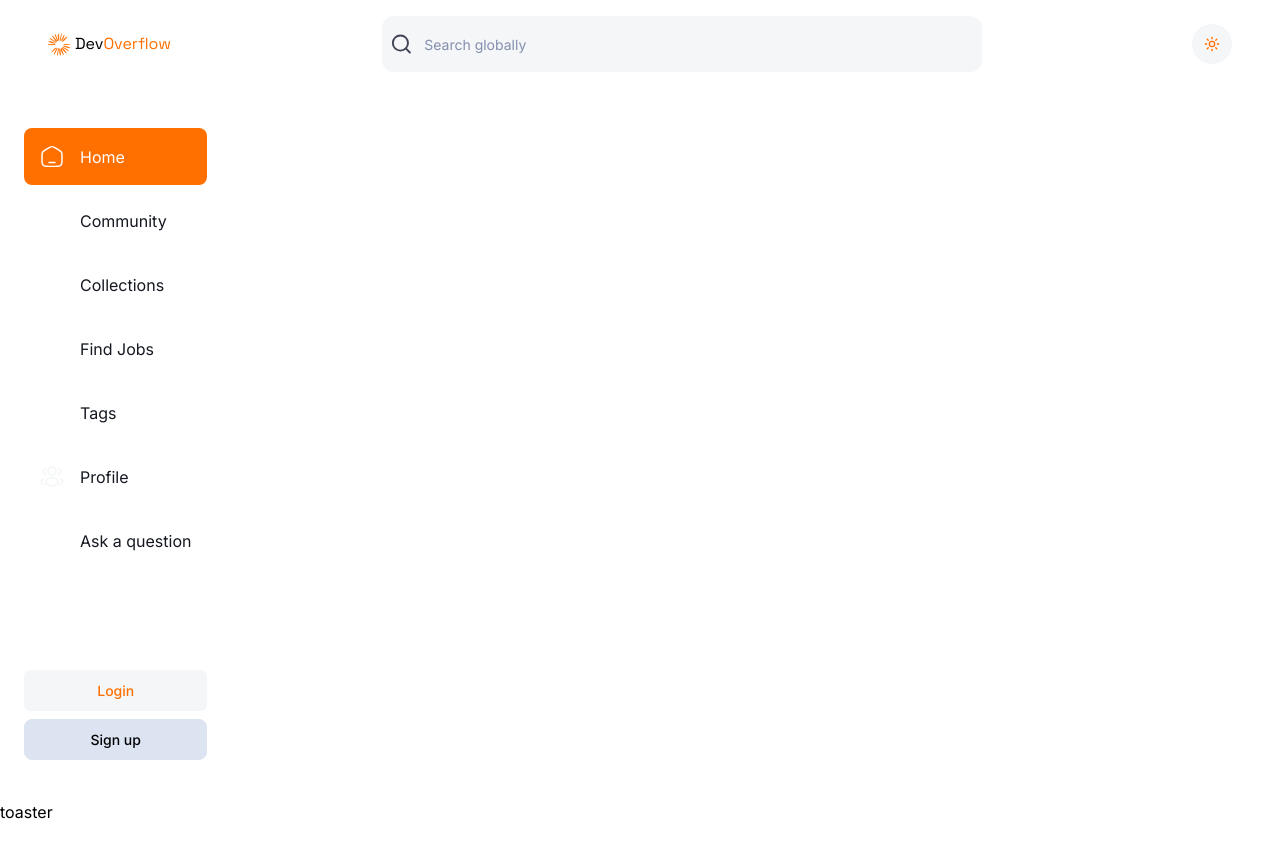
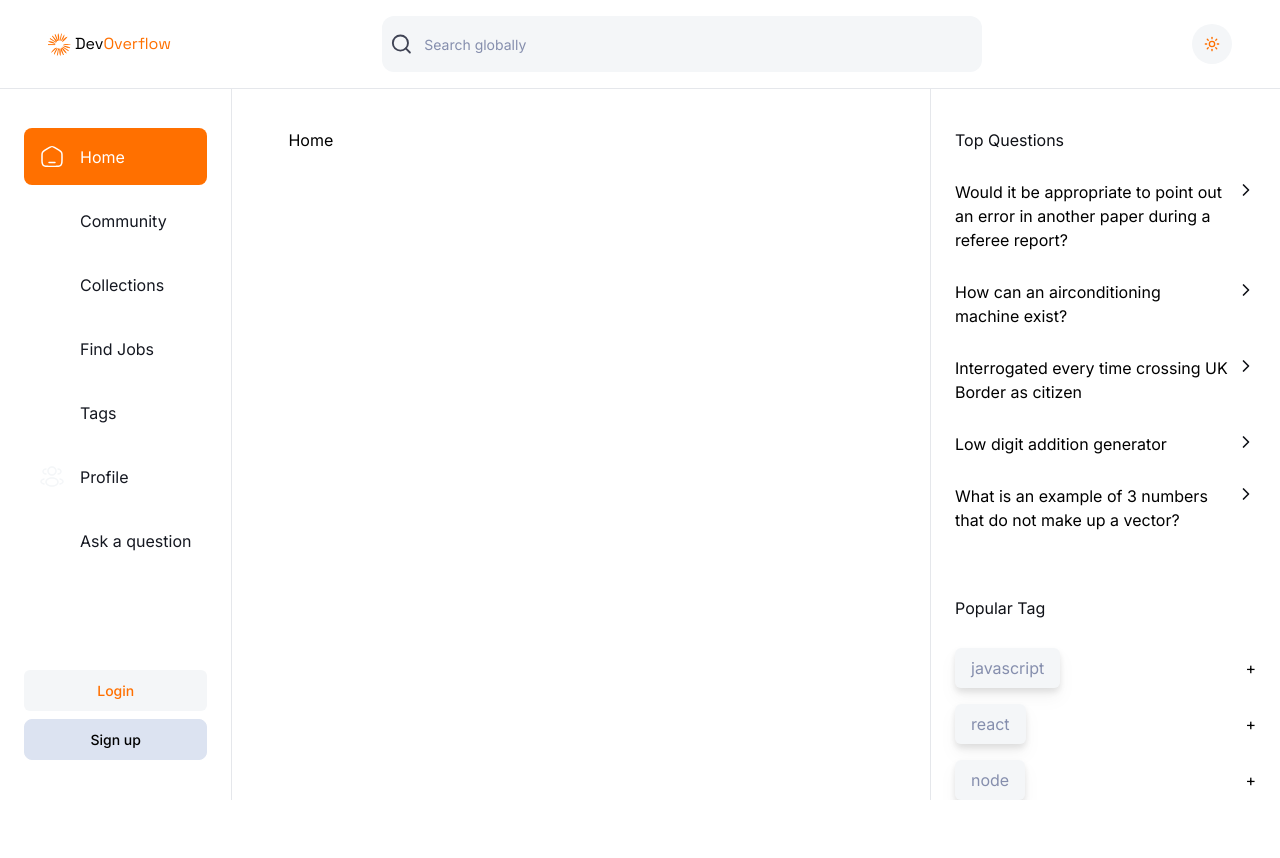
Before and after one commit to alihhba/DevOverflow, a Next.js app: page / in a window 1280 px wide. Shown: the top 858 px of the page. Before the commit the page ends 824 px from the top, so only its background shows below. Built offline with nearby package versions, Linux system fonts and the light colour scheme; no server answers.

Commit message:
rightbar and tags

```diff
--- a/app/(root)/(home)/page.tsx
+++ b/app/(root)/(home)/page.tsx
@@ -1,8 +1,8 @@
 const Home = () => {
   return (
-    <div>
+    <div className="">
       Home
-      <div ></div>
+      <div className="h-[200pc]" ></div>
     </div>
   );
 };
--- a/app/(root)/layout.tsx
+++ b/app/(root)/layout.tsx
@@ -1,21 +1,23 @@
 import LeftSidebar from "@/components/LeftSidebar";
+import RightSidebar from "@/components/RightSidebar";
 import Navbar from "@/components/navbar/navbar";
 import React from "react";
 
 const RootLayout = ({ children }: { children: React.ReactNode }) => {
   return (
-    <main className="bg-white dark:bg-black">
+    <main className="bg-white dark:bg-black h-screen">
       <Navbar />
       <div className="flex">
         <LeftSidebar />
 
-        <section className="flex min-h-screen flex-1 flex-col px-6 pb-6 pt-32 max-md:pb-14 sm:px-14">
+        <section className="flex  bg-white dark:bg-black min-h-screen h-full overflow-y-scroll flex-1 flex-col px-6 pb-6 pt-32 max-md:pb-14 sm:px-14">
           <div className="mx-auto w-full md:max-w-5xl">{children}</div>
         </section>
 
-        <div className="max-md:hidden">rightsidebar</div>
+        <RightSidebar />
       </div>
-      toaster
+
+      {/* toaster */}
     </main>
   );
 };
--- a/components/LeftSidebar.tsx
+++ b/components/LeftSidebar.tsx
@@ -10,7 +10,7 @@ import SignupButton from "./SignupButton";
 const LeftSidebar = () => {
   const pathName = usePathname();
   return (
-    <div className="flex flex-col pt-32 h-screen fixed left-0 top-0 overflow-y-scroll  bg-light-900 dark:bg-dark-200 w-fit max-md:hidden pb-10">
+    <div className="flex flex-col pt-32 h-screen sticky top-0 left-0 bottom-0 overflow-y-scroll  bg-light-900 dark:bg-dark-200 w-fit max-md:hidden pb-10 border-r dark:border-dark-300">
       <div className="w-full flex flex-col gap-2 px-6">
         {sidebarLinks.map((item): any => {
           const isActive = pathName.includes(item.route);
--- /dev/null
+++ b/components/RightSidebar.tsx
@@ -0,0 +1,85 @@
+import React from "react";
+import Link from "next/link";
+import { ChevronRight } from "lucide-react";
+import Tag from "./Tag";
+
+const Topquestions = [
+  {
+    _id: 1,
+    title:
+      "Would it be appropriate to point out an error in another paper during a referee report?",
+  },
+  {
+    _id: 2,
+    title: "How can an airconditioning machine exist?",
+  },
+  {
+    _id: 3,
+    title: "Interrogated every time crossing UK Border as citizen",
+  },
+  {
+    _id: 4,
+    title: "Low digit addition generator",
+  },
+  {
+    _id: 5,
+    title: "What is an example of 3 numbers that do not make up a vector?",
+  },
+];
+
+const TopTags = [
+  { title: "javascript", _id: 1 },
+  { title: "react", _id: 2 },
+  { title: "node", _id: 3 },
+  { title: "tailwindcss", _id: 4 },
+  { title: "css", _id: 5 },
+  { title: "typescript", _id: 6 },
+  { title: "mongodb", _id: 7 },
+  { title: "python", _id: 8 },
+];
+
+const RightSidebar = () => {
+  return (
+    <div className="flex overflow-x-hidden flex-col pt-32 px-6 h-screen sticky top-0 right-0 bottom-0 overflow-y-scroll  bg-light-900 dark:bg-dark-200 w-[350px] max-xl:hidden pb-10 border-l dark:border-dark-300">
+      <div>
+        <h3 className="h3-bold text-dark-200 dark:text-light-900 mb-7">
+          Top Questions
+        </h3>
+
+        <div className="flex flex-col gap-7 w-full">
+          {Topquestions.map((question) => (
+            <Link
+              href={`/questions/${question._id}`}
+              key={question._id}
+              className="flex items-center gap-2 justify-between w-full"
+            >
+              <p className="body-medium">{question.title}</p>
+              <div className="w-5 h-5 min-w-5 min-h-5 mb-auto">
+                <ChevronRight className="w-5 h-5 text-dark-200 dark:text-light-900 " />
+              </div>
+            </Link>
+          ))}
+        </div>
+      </div>
+
+      <div className="mt-16">
+        <h3 className="h3-bold text-dark-200 dark:text-light-900 mb-7">
+          Popular Tag
+        </h3>
+        <div className="flex flex-col gap-4 ">
+          {TopTags.map((tag) => (
+            <Tag
+              id={tag._id}
+              key={tag._id}
+              title={tag.title}
+              total={tag.total}
+              showCount
+            />
+          ))}
+        </div>
+      </div>
+    </div>
+  );
+};
+
+export default RightSidebar;
--- /dev/null
+++ b/components/Tag.tsx
@@ -0,0 +1,27 @@
+import React from "react";
+import Link from "next/link";
+
+interface TagProps {
+  id: number;
+  title: string;
+  showCount?: boolean;
+  total?: number;
+}
+
+const Tag = ({ id, title, showCount, total }: TagProps) => {
+  return (
+    <div className="flex items-center justify-between">
+      <Link
+        href={`/tags/${id}`}
+        className="flex items-center gap-2 justify-between w-fit"
+      >
+        <div className="dark:bg-dark-300  bg-light-800 py-2 px-4 rounded-md text-light-400 dark:text-light-500 subtle-regular drop-shadow-lg dark:drop-shadow-none">
+          <p className="body-medium">{title}</p>
+        </div>
+      </Link>
+      {showCount && <p className="small-medium">{total}+</p>}
+    </div>
+  );
+};
+
+export default Tag;
--- a/components/navbar/navbar.tsx
+++ b/components/navbar/navbar.tsx
@@ -8,7 +8,7 @@ import GlobalSearch from "../search/GlobalSearch";
 
 const Navbar = () => {
   return (
-    <nav className="flex-between  top-0 dark:bg-dark-200 bg-light-900 fixed z-50 w-full p-4 sm:px-12">
+    <nav className="flex-between  top-0 dark:bg-dark-200 bg-light-900 fixed z-50 w-full p-4 border-b dark:border-dark-300 sm:px-12">
       <Link href="/" className="flex items-center gap-1">
         <Image
           src={"/assets/images/icon.svg"}
```
